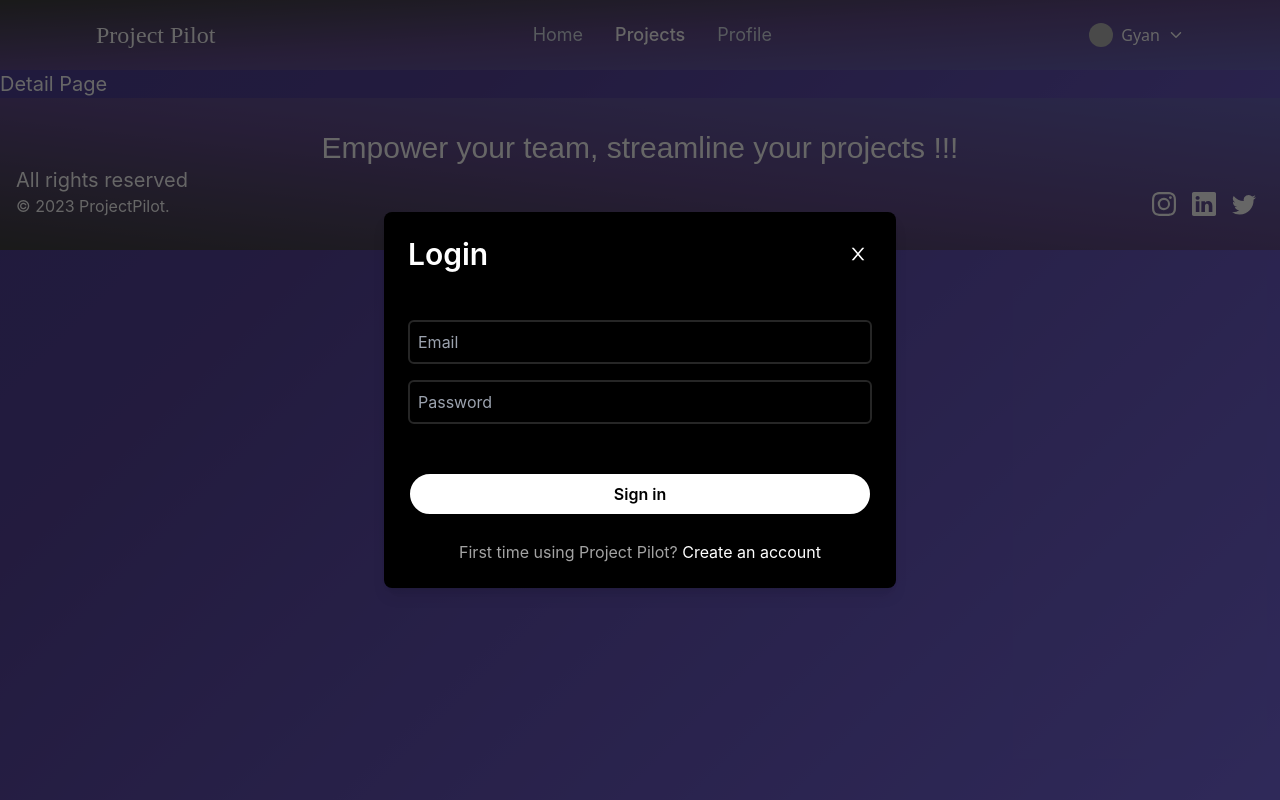
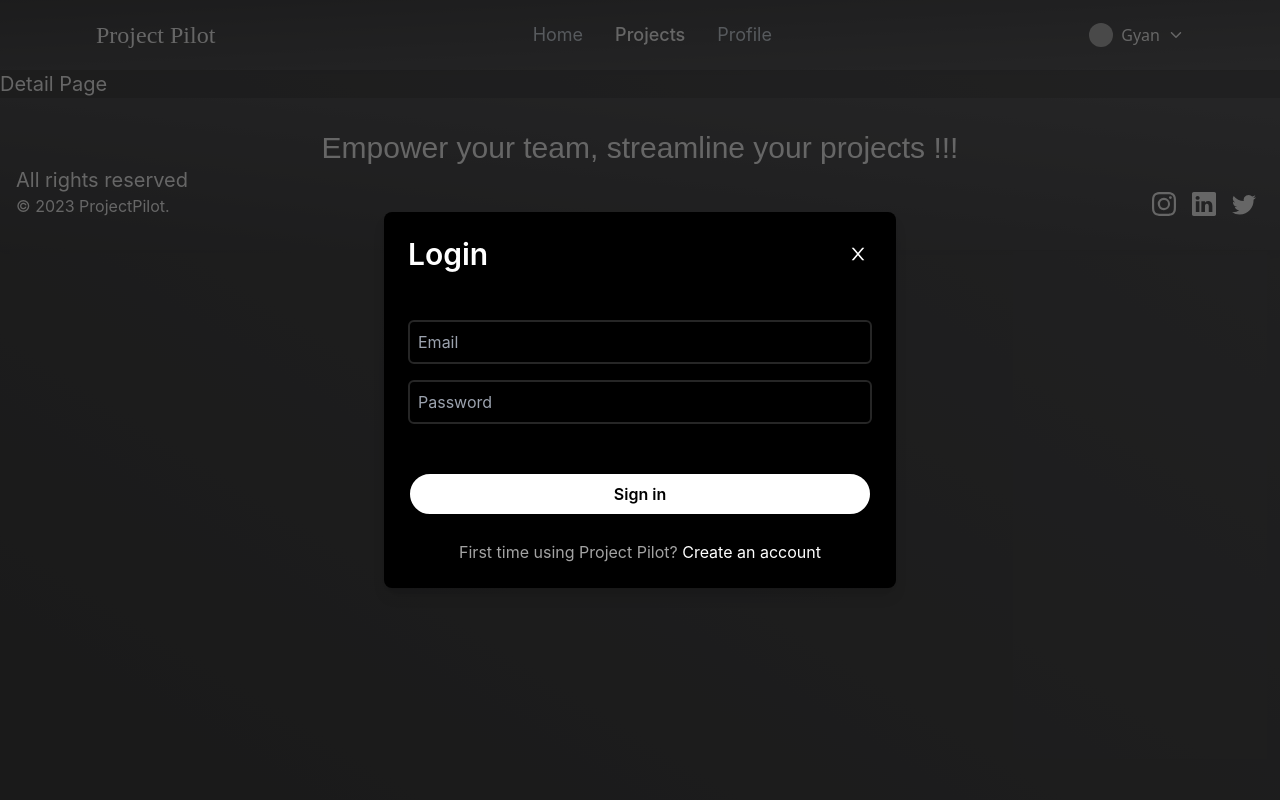
Before and after one commit to noobmaster432/ProjectPilot, a React (Create React App) app in the folder client/: page /projects/1 in a window 1280 px wide. Built offline with nearby package versions, Linux system fonts and the light colour scheme; grey boxes are pictures that could not be loaded; a web font is replaced by a local one.

Commit message:
modifying UI

```diff
--- a/client/src/components/Footer.jsx
+++ b/client/src/components/Footer.jsx
@@ -3,7 +3,7 @@ import { BsInstagram, BsLinkedin, BsTwitter } from "react-icons/bs";
 
 const Footer = () => {
   return (
-    <div className="bg-gradient-to-bl from-indigo-800 via-violet-950 to-black py-8 px-4 bottom-0">
+    <div className="bg-gradient-to-bl from-zinc-800 via-zinc-900 to-zinc-950 shadow-md py-8 px-4 bottom-0">
       <p className="font-tag text-3xl text-center">
         Empower your team, streamline your projects !!!
       </p>
--- a/client/src/components/Navbar.jsx
+++ b/client/src/components/Navbar.jsx
@@ -3,7 +3,7 @@ import { Link } from "react-router-dom";
 
 const Navbar = ({ pathname }) => {
   return (
-    <div className="bg-gradient-to-tl from-indigo-800 via-violet-950 to-black sticky h-[70px] top-0 z-50 px-24 py-4">
+    <div className="bg-gradient-to-tl from-zinc-800 via-zinc-900 to-zinc-950 shadow-md sticky h-[70px] top-0 z-50 px-24 py-4">
       <div className="flex justify-between items-center h-full">
         <div>
           <Link to="/">
--- a/client/src/components/ProjectCard.jsx
+++ b/client/src/components/ProjectCard.jsx
@@ -3,7 +3,7 @@ import { Link } from "react-router-dom";
 
 const ProjectCard = ({ title, lead, createdAt, topics, image }) => {
   return (
-    <div className="bg-indigo-950 pb-4 sm:pb-8 rounded-xl hover:scale-105 transition ease-in cursor-pointer shadow-md">
+    <div className="bg-zinc-900 pb-4 sm:pb-8 rounded-xl hover:scale-105 transition ease-in cursor-pointer shadow-md">
       <img
         src={
           image ||
--- a/client/src/components/profile/Github.jsx
+++ b/client/src/components/profile/Github.jsx
@@ -3,12 +3,12 @@ import GitHubCalendar from "react-github-calendar";
 
 const Github = () => {
   return (
-    <div className="bg-gradient-to-tr from-indigo-800 via-violet-950 to-blue-600 shadow-lg px-10 py-6 rounded-sm mt-6">
+    <div className="bg-zinc-800 shadow-lg px-10 py-6 rounded-sm mt-6">
       <h2 className="text-xl md:text-2xl font-bold text-white mb-8">
         Your Github Contributions
       </h2>
       <div className="flex items-center justify-center bg-transparent">
-        <GitHubCalendar username="noobmaster432" blockSize={14} />
+        <GitHubCalendar username="noobmaster432" blockSize={14} colorScheme='light' />
       </div>
     </div>
   );
--- a/client/src/components/profile/MainProfile.jsx
+++ b/client/src/components/profile/MainProfile.jsx
@@ -4,7 +4,7 @@ import { BsLinkedin } from "react-icons/bs";
 
 const MainProfile = () => {
   return (
-    <div className="relative bg-gradient-to-tr from-indigo-800 via-violet-950 to-blue-600 px-12 py-6 rounded-sm flex justify-between items-start">
+    <div className="relative bg-zinc-800 px-12 py-6 rounded-sm flex justify-between items-start">
       <div className="h-full self-center pr-4">
         <img
           className="w-32 h-32 object-cover rounded-full"
--- a/client/src/components/profile/ProfileProjects.jsx
+++ b/client/src/components/profile/ProfileProjects.jsx
@@ -21,7 +21,7 @@ const ProfileProjects = () => {
   ];
 
   return (
-    <div className="bg-gradient-to-r from-indigo-800 to-indigo-700 shadow-lg px-10 py-6 rounded-sm my-6">
+    <div className="bg-zinc-800 shadow-lg px-10 py-6 rounded-sm my-6">
       <h2 className="text-xl md:text-2xl font-bold text-white">
         Projects Created
       </h2>
--- a/client/src/components/profile/ProjectMenu.jsx
+++ b/client/src/components/profile/ProjectMenu.jsx
@@ -4,7 +4,7 @@ import { AiFillEdit } from "react-icons/ai";
 
 const ProjectMenu = ({ item }) => {
   return (
-    <div className="flex mb-8 items-center bg-gradient-to-r from-indigo-900 to-indigo-950 p-8 rounded-lg">
+    <div className="flex mb-8 items-center bg-zinc-900 p-8 rounded-lg">
       <img
         src={
           item.img ||
--- a/client/src/components/profile/Projects.jsx
+++ b/client/src/components/profile/Projects.jsx
@@ -54,7 +54,7 @@ const ProfileProjects = ({ isPage }) => {
   ];
 
   return (
-    <div className="bg-gradient-to-r from-indigo-800 to-indigo-700 shadow-lg px-10 py-6 rounded-sm">
+    <div className="bg-zinc-800 shadow-lg px-10 py-6 rounded-sm">
       <h1 className="text-xl md:text-2xl font-bold mb-6">
         {isPage ? "Projects" : "Projects Contributed"}
       </h1>
--- a/client/src/index.css
+++ b/client/src/index.css
@@ -5,9 +5,9 @@
 @tailwind utilities;
 
 :root {
-  @apply bg-gradient-to-tr from-indigo-800 via-violet-950 to-black bg-no-repeat min-h-full text-white;
-  background-color: #4834d4;
-  background-image: linear-gradient(315deg, #4834d4 0%, #1e0579 74%, #120275 100%);
+  @apply bg-gradient-to-tr from-black to-zinc-900 bg-no-repeat min-h-full text-white;
+  /* background-color: #4834d4;
+  background-image: linear-gradient(315deg, #4834d4 0%, #1e0579 74%, #120275 100%); */
 }
 
 body {
```
